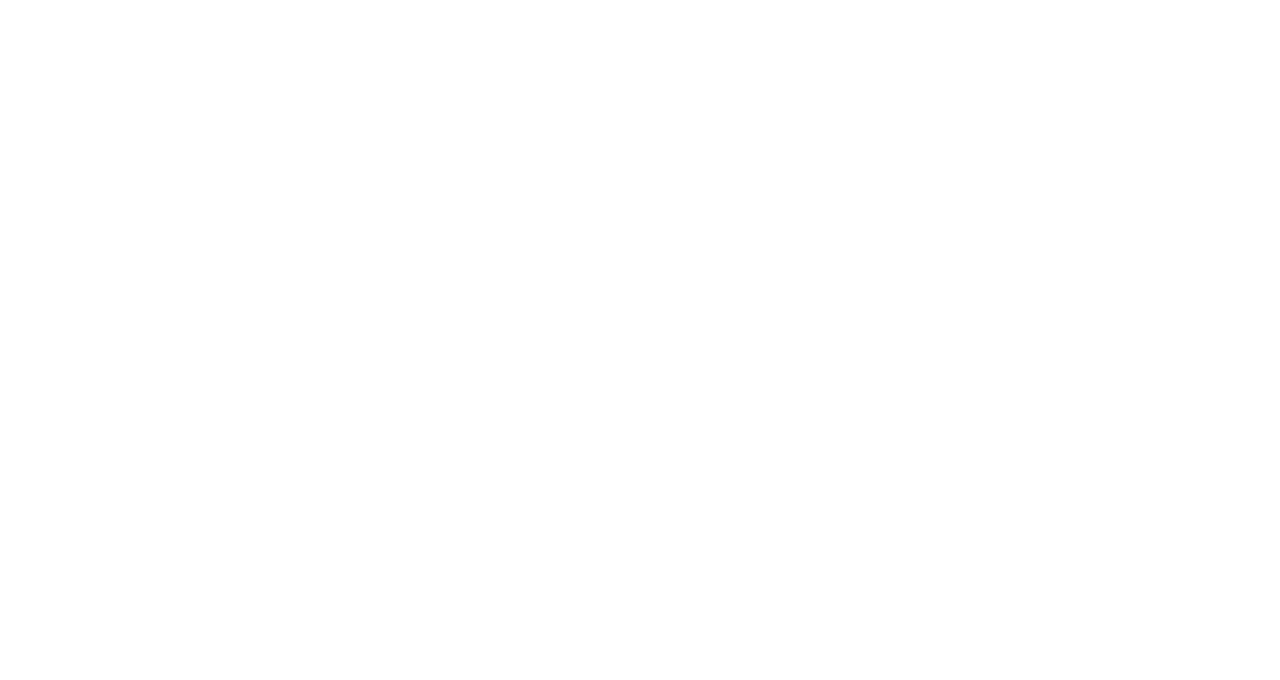
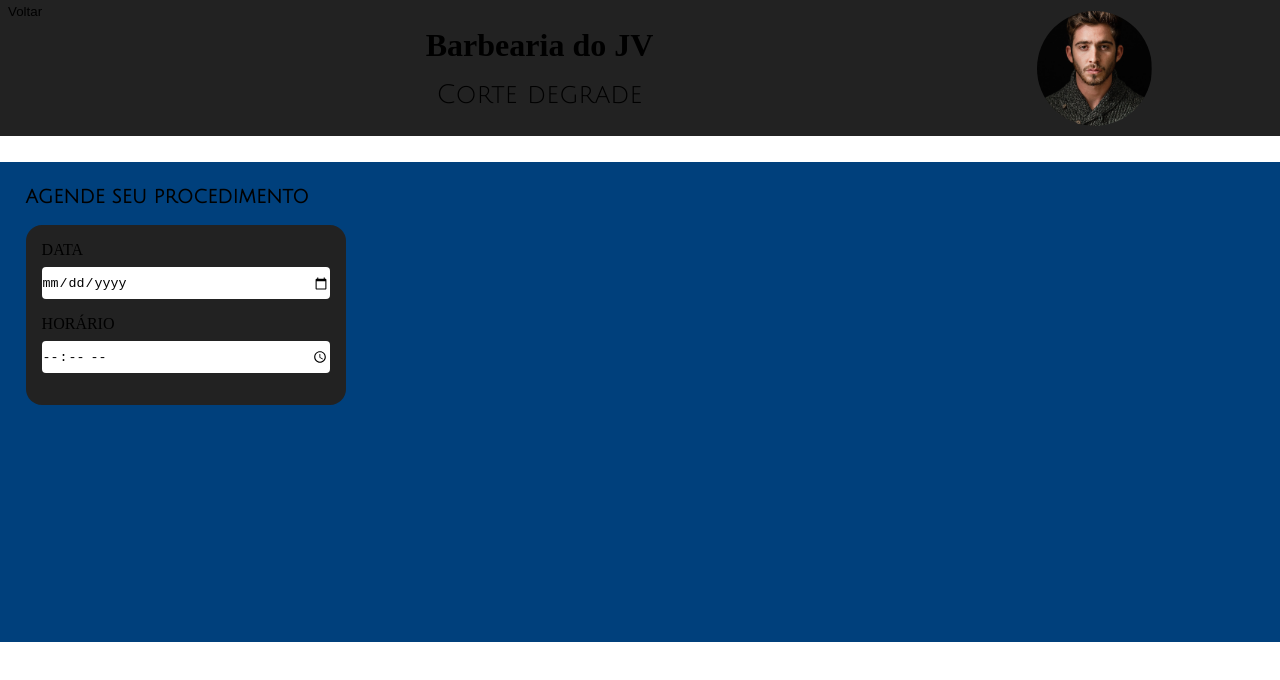
Before and after one commit to Agenda-Synapse/FrontEnd, an Angular app: page /agendar in a window 1280 px wide. Before the commit this address led to /. Shown: the top 680 px of the page. Built offline with nearby package versions, Linux system fonts and the light colour scheme.

Commit message:
feat: schedule screen 1/5

```diff
--- a/src/app/app-routing.module.ts
+++ b/src/app/app-routing.module.ts
@@ -2,15 +2,28 @@ import { NgModule } from '@angular/core';
 import { RouterModule, Routes } from '@angular/router';
 
 const routes: Routes = [
-  {path: '',
-    loadChildren: () => import('./pages/home/home.module').then((m) => m.HomeModule),
+  {
+    path: '',
+    loadChildren: () =>
+      import('./pages/home/home.module').then((m) => m.HomeModule),
   },
   {
     path: 'home',
     loadChildren: () =>
       import('./pages/home/home.module').then((m) => m.HomeModule),
   },
-  { path: 'perfilShop', loadChildren: () => import('./pages/perfil-shop/perfil-shop.module').then(m => m.PerfilShopModule) },
+  {
+    path: 'perfilShop',
+    loadChildren: () =>
+      import('./pages/perfil-shop/perfil-shop.module').then(
+        (m) => m.PerfilShopModule
+      ),
+  },
+  {
+    path: 'agendar',
+    loadChildren: () =>
+      import('./pages/agendar/agendar.module').then((m) => m.AgendarModule),
+  },
 ];
 
 @NgModule({
--- /dev/null
+++ b/src/app/pages/agendar/agendar-routing.module.ts
@@ -0,0 +1,11 @@
+import { NgModule } from '@angular/core';
+import { RouterModule, Routes } from '@angular/router';
+import { AgendarComponent } from './agendar.component';
+
+const routes: Routes = [{ path: '', component: AgendarComponent }];
+
+@NgModule({
+  imports: [RouterModule.forChild(routes)],
+  exports: [RouterModule]
+})
+export class AgendarRoutingModule { }
--- /dev/null
+++ b/src/app/pages/agendar/agendar.component.html
@@ -0,0 +1,29 @@
+<div class="top">
+  <div class="left">
+    <button class="back-btn" routerLink="/home">Voltar</button>
+  </div>
+  <div class="center-top">
+    <h1>Barbearia do JV</h1>
+    <p>Corte degrade</p>
+  </div>
+  <div class="perfil-img">
+    <img src="../../../assets/image 2.png" alt="perfil da barbearia" />
+  </div>
+</div>
+<div class="center">
+  <div class="dtHr">
+    <h3>AGENDE SEU PROCEDIMENTO</h3>
+    <div class="inserts">
+      <form class="changes">
+        <div class="fields">
+          <label>DATA</label>
+          <input type="date" />
+        </div>
+        <div class="fields">
+          <label>HORÁRIO</label>
+          <input type="time" />
+        </div>
+      </form>
+    </div>
+  </div>
+</div>
--- /dev/null
+++ b/src/app/pages/agendar/agendar.component.scss
@@ -0,0 +1,101 @@
+.top{
+  display: flex;
+  align-items: center;
+  justify-content: space-between;
+  height: 17vh;
+  width: 100%;
+  background-color: var( --black);
+
+  .left{
+    display: flex;
+    align-items: flex-start;
+    height: 100%;
+    padding: 0.5rem 0 0 0.5rem;
+
+    .back-btn{
+      cursor: pointer;
+      border: none;
+      background-color: transparent;
+    }
+  }
+
+  .center-top{
+    display: flex;
+    flex-direction: column;
+    align-items: center;
+    justify-content: space-between;
+    height: 60%;
+
+    p{
+      font-family: var(--principal-font);
+      font-size: var(--principal-font-size);
+    }
+  }
+
+  .perfil-img{
+    display: flex;
+    flex-direction: column;
+    margin-right: 10%;
+    height: 115px;
+    width: 115px;
+
+    img{
+      height: 100%;
+      width: 100%;
+      object-fit: cover;
+      border-radius: 20rem;
+    }
+  }
+}
+
+.center{
+  display: flex;
+  height: 60vh;
+  width: 100vw;
+  margin-top: 2%;
+
+  background-color: #00407c;
+
+  .dtHr{
+    display: flex;
+    flex-direction: column;
+    flex-wrap: wrap;
+    padding: 2% 0 0 2%;
+    row-gap: 4%;
+
+    h3{
+      font-family: var(--principal-font);
+      width: max-content;
+    }
+
+    .inserts{
+      display: flex;
+      background-color: var(--black);
+      width: max-content;
+      padding: 1rem;
+      border-radius: 1rem;
+
+      .changes{
+        display: flex;
+        flex-direction: column;
+
+        .fields{
+          display: flex;
+          flex-direction: column;
+
+          label{
+            margin-bottom: 0.5rem;
+          }
+
+          input{
+            height: 2rem;
+            width: 18rem;
+            border-radius: 0.25rem;
+            margin-bottom: 1rem;
+            border: none;
+          }
+        }
+      }
+    }
+  }
+}
--- a/src/styles.scss
+++ b/src/styles.scss
@@ -2,7 +2,7 @@
 @import url('https://fonts.googleapis.com/css2?family=Julius+Sans+One&display=swap');
 
 * {
-  height: 0;
+  margin: 0;
   padding: 0;
   font-style: normal;
 }
@@ -17,7 +17,7 @@
   /*--------------font - styles---------------*/
   --second-font: "Montserrat", sans-serif;
   --principal-font: "Julius Sans One", sans-serif;
-  --principal-font-size: 48px;
+  --principal-font-size: 26px;
   --second-font-size: 64px;
   --button-font-size: 32px;
   --largebutton-font-size: 30px;
```
Also changed, not shown: src/app/pages/agendar/agendar.component.ts (added, +10 -0 lines), src/app/pages/agendar/agendar.module.ts (added, +17 -0 lines), src/assets/image 2.png (added).
